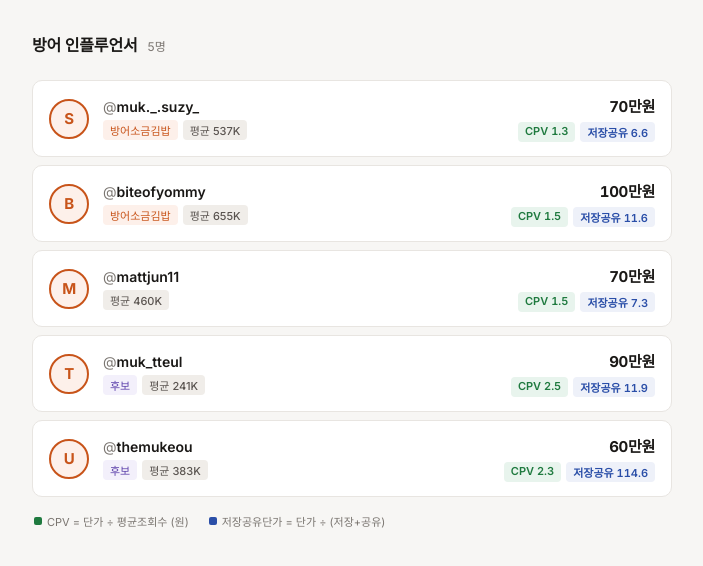
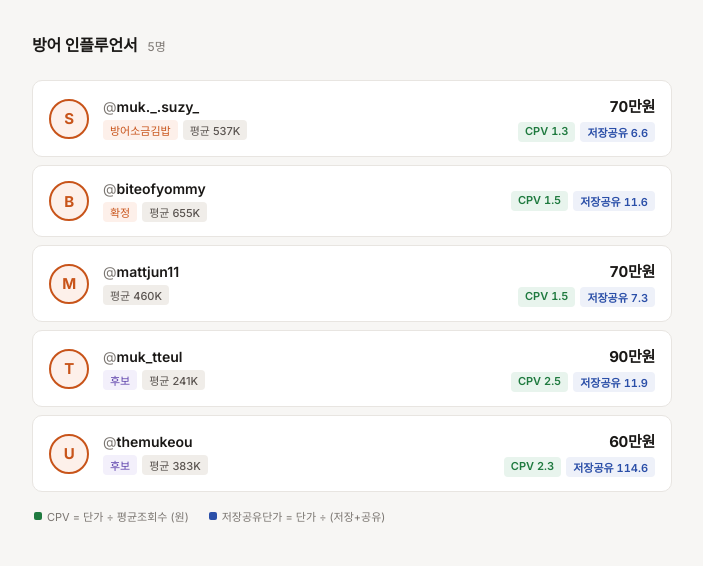
Before and after one commit to kangnaan00/wym4wjx, a plain HTML site: page loop808-2026/bangeon.html in a window 1280 px wide. Shown: the whole page, without its empty margins (288-991 px from the left). Drawn offline with Linux system fonts and the light colour scheme.

Commit message:
biteofyommy 확정, 단가 제거, 링크 프로필로 변경
Co-Authored-By: Claude Sonnet 4.6 <noreply@anthropic.com>

```diff
--- a/loop808-2026/bangeon.html
+++ b/loop808-2026/bangeon.html
@@ -121,17 +121,16 @@
     </div>
   </a>
 
-  <a class="card" href="https://www.instagram.com/p/DSKl9LXEprZ/" target="_blank" rel="noopener">
+  <a class="card" href="https://www.instagram.com/biteofyommy/" target="_blank" rel="noopener">
     <div class="avatar">B</div>
     <div class="info">
       <div class="handle"><span class="at">@</span>biteofyommy</div>
       <div class="tags">
-        <span class="tag partner">방어소금김밥</span>
+        <span class="tag partner">확정</span>
         <span class="tag">평균 655K</span>
       </div>
     </div>
     <div class="metrics">
-      <div class="price">100만원</div>
       <div class="badges">
         <span class="badge cpv">CPV 1.5</span>
         <span class="badge sv">저장공유 11.6</span>
```
